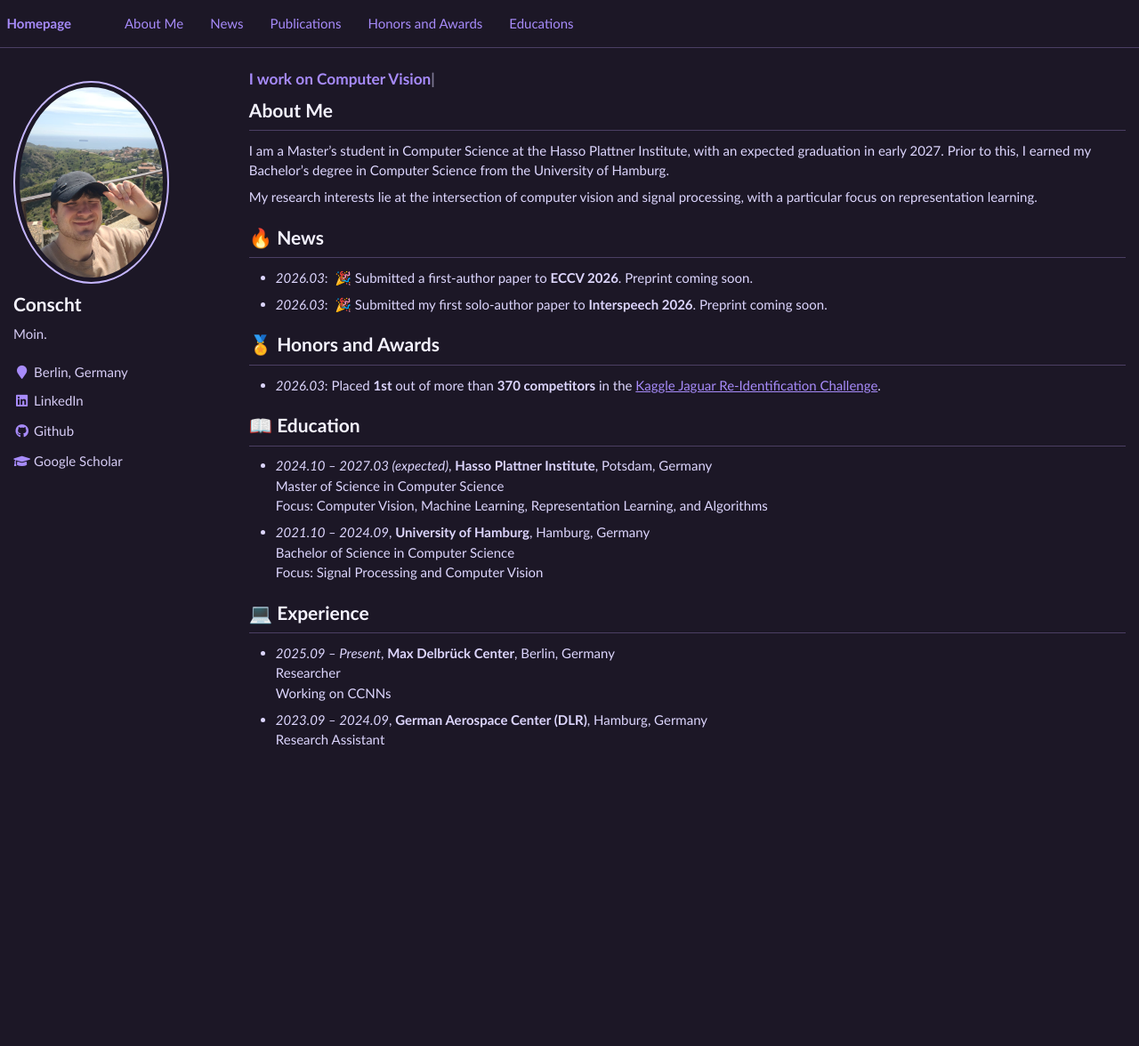
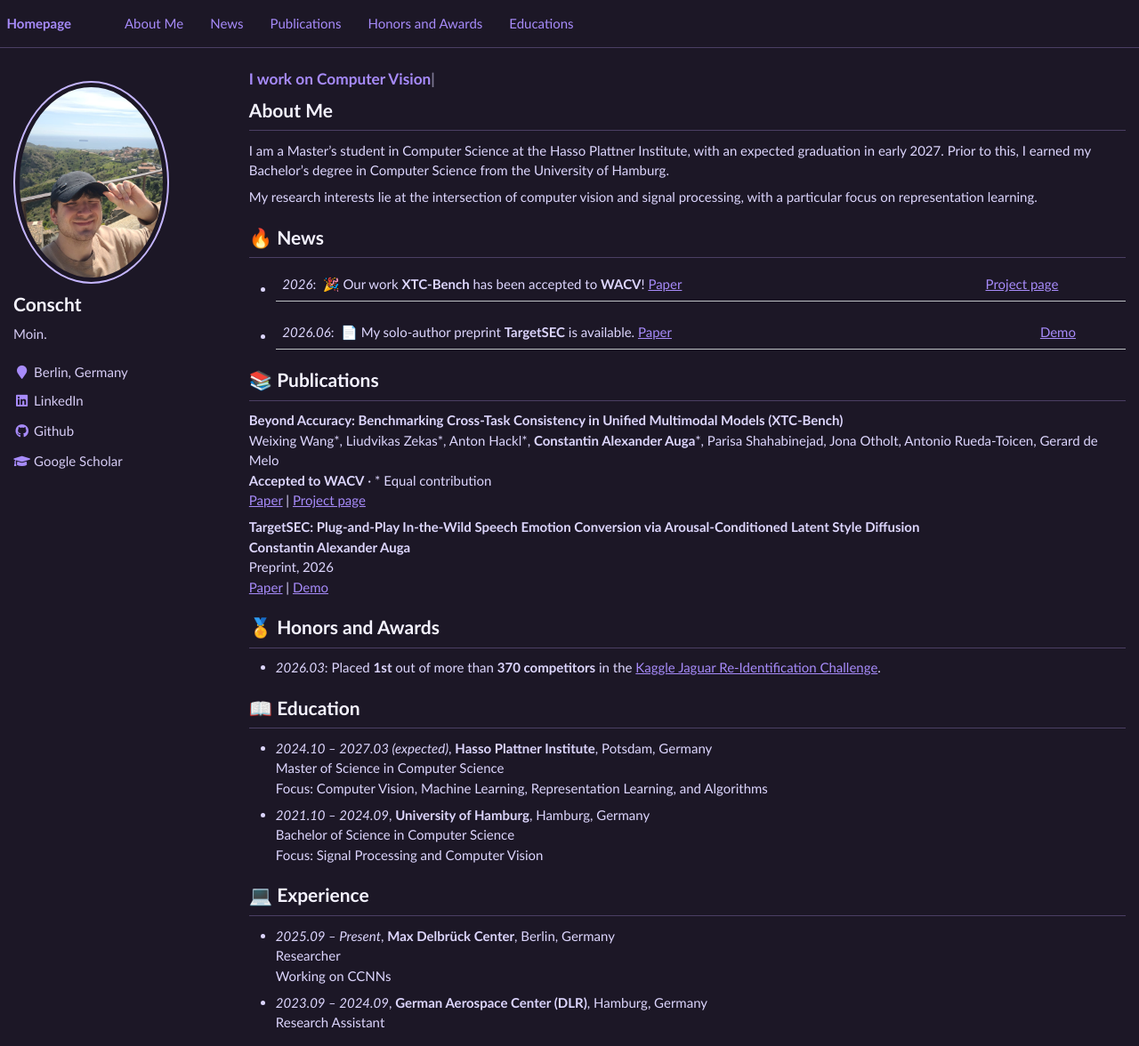
Before and after one commit to Conscht/conscht.github.io, a Jekyll site: the page built from _pages/about.md, in a window 1280 px wide and 1176 px high. Shown: the whole window at 89% size. Built offline with Jekyll 4.4.1, drawn with Linux system fonts in a browser that asks for light colours; nearby versions of some CDN libraries.

Commit message:
Update XTC-Bench acceptance and add TargetSEC preprint

```diff
--- a/_pages/about.md
+++ b/_pages/about.md
@@ -23,9 +23,21 @@ My research interests lie at the intersection of computer vision and signal proc
 
 
 # 🔥 News
-- *2026.03*: &nbsp;🎉 Submitted a first-author paper to **ECCV 2026**. Preprint coming soon.
-- *2026.03*: &nbsp;🎉 Submitted my first solo-author paper to **Interspeech 2026**. Preprint coming soon.
+- *2026*: &nbsp;🎉 Our work **XTC-Bench** has been accepted to **WACV**! [Paper](https://arxiv.org/abs/2604.25072) | [Project page](https://weixingw.github.io/xtc-bench/)
+- *2026.06*: &nbsp;📄 My solo-author preprint **TargetSEC** is available. [Paper](https://arxiv.org/abs/2606.07293) | [Demo](https://conscht.github.io/TargetSEC/)
 
+
+# 📚 Publications
+
+**Beyond Accuracy: Benchmarking Cross-Task Consistency in Unified Multimodal Models (XTC-Bench)**<br>
+Weixing Wang\*, Liudvikas Zekas\*, Anton Hackl\*, **Constantin Alexander Auga**\*, Parisa Shahabinejad, Jona Otholt, Antonio Rueda-Toicen, Gerard de Melo<br>
+**Accepted to WACV** · \* Equal contribution<br>
+[Paper](https://arxiv.org/abs/2604.25072) | [Project page](https://weixingw.github.io/xtc-bench/)
+
+**TargetSEC: Plug-and-Play In-the-Wild Speech Emotion Conversion via Arousal-Conditioned Latent Style Diffusion**<br>
+**Constantin Alexander Auga**<br>
+Preprint, 2026<br>
+[Paper](https://arxiv.org/abs/2606.07293) | [Demo](https://conscht.github.io/TargetSEC/)
 
 
 # 🏅 Honors and Awards
```
